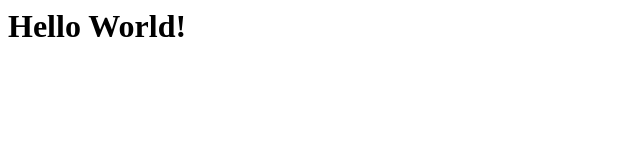
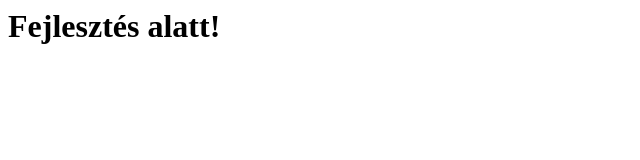
Before and after one commit to arlen6218/arlen6218.github.io, a plain HTML site: page index.html in a window 1280 px wide. Shown: the whole page, without its empty margins (0-640 px from the left). Drawn offline with Linux system fonts and the light colour scheme.

Commit message:
Update index.html

```diff
--- a/index.html
+++ b/index.html
@@ -1 +1 @@
-<h1>Hello World!</h1>
+<h1>Fejlesztés alatt!</h1>
```
